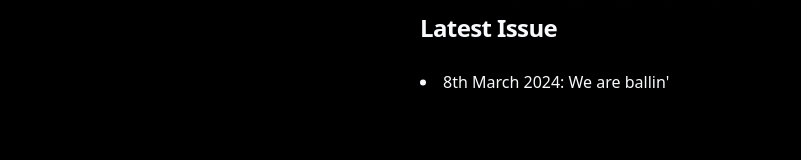
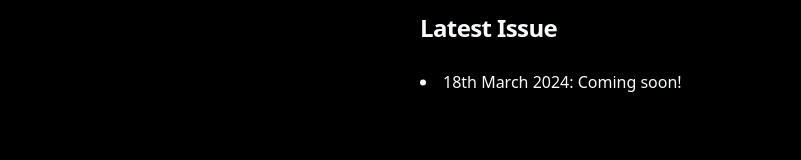
Before and after one commit to SourasishBasu/newsletter, a Next.js app: page / in a window 1280 px wide. Shown: the part 583-743 px from the top of the page, without its empty margins (45-846 px from the left). Built offline with nearby package versions, Linux system fonts and the light colour scheme.

Commit message:
Changed card text

```diff
--- a/src/pages/index.tsx
+++ b/src/pages/index.tsx
@@ -189,7 +189,7 @@ export default function Home() {
           </CardHeader>
           <CardContent>
             <ul className="list-disc list-inside">
-              <li>8th March 2024: We are ballin&apos;</li>
+              <li>18th March 2024: Coming soon!</li>
             </ul>
           </CardContent>
         </Card>
```
